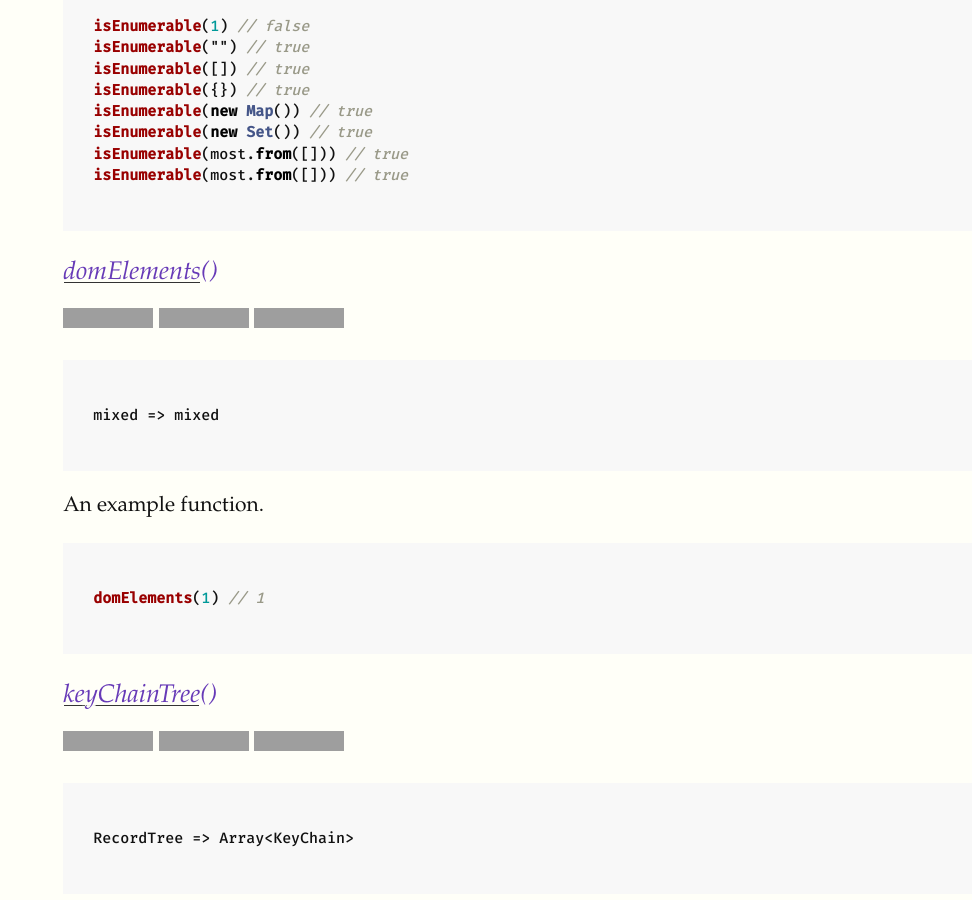
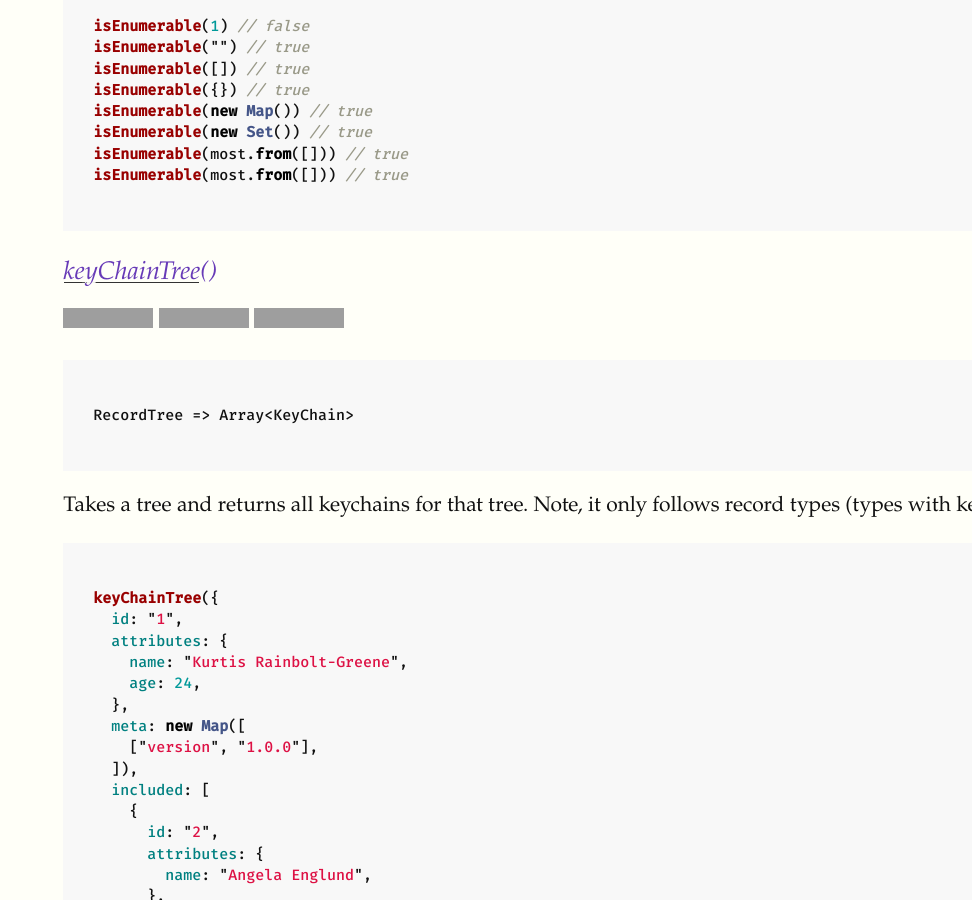
Before and after one commit to unctionjs/unctionjs.github.io, a Jekyll site: the page built from index.md, in a window 1280 px wide and 900 px high, scrolled down 79917 px. Shown: the whole window, without its empty margins (308-1280 px from the left). Built offline with Jekyll 4.4.1, drawn with Linux system fonts in a browser that asks for light colours; some web fonts are replaced; our own code applies the rules of GitHub Pages for plain Markdown files.

Commit message:
No more domelements

````diff
--- a/index.md
+++ b/index.md
@@ -3615,26 +3615,6 @@ isEnumerable(most.from([])) // true
 [BADGE_STABILITY]: https://img.shields.io/badge/stability-strong-green.svg?maxAge=2592000&style=flat-square
 [BADGE_DEPENDENCY]: https://img.shields.io/david/unctionjs/isEnumerable.svg?maxAge=2592000&style=flat-square
 
-### [domElements](https://github.com/unctionjs/domElements#readme)()
-
-![Tests][BADGE_TRAVIS]
-![Stability][BADGE_STABILITY]
-![Dependencies][BADGE_DEPENDENCY]
-
-```
-mixed => mixed
-```
-
-An example function.
-
-``` javascript
-domElements(1) // 1
-```
-
-[BADGE_TRAVIS]: https://img.shields.io/travis/unctionjs/domElements.svg?maxAge=2592000&style=flat-square
-[BADGE_STABILITY]: https://img.shields.io/badge/stability-strong-green.svg?maxAge=2592000&style=flat-square
-[BADGE_DEPENDENCY]: https://img.shields.io/david/unctionjs/domElements.svg?maxAge=2592000&style=flat-square
-
 ### [keyChainTree](https://github.com/unctionjs/keyChainTree#readme)()
 
 ![Tests][BADGE_TRAVIS]
````
